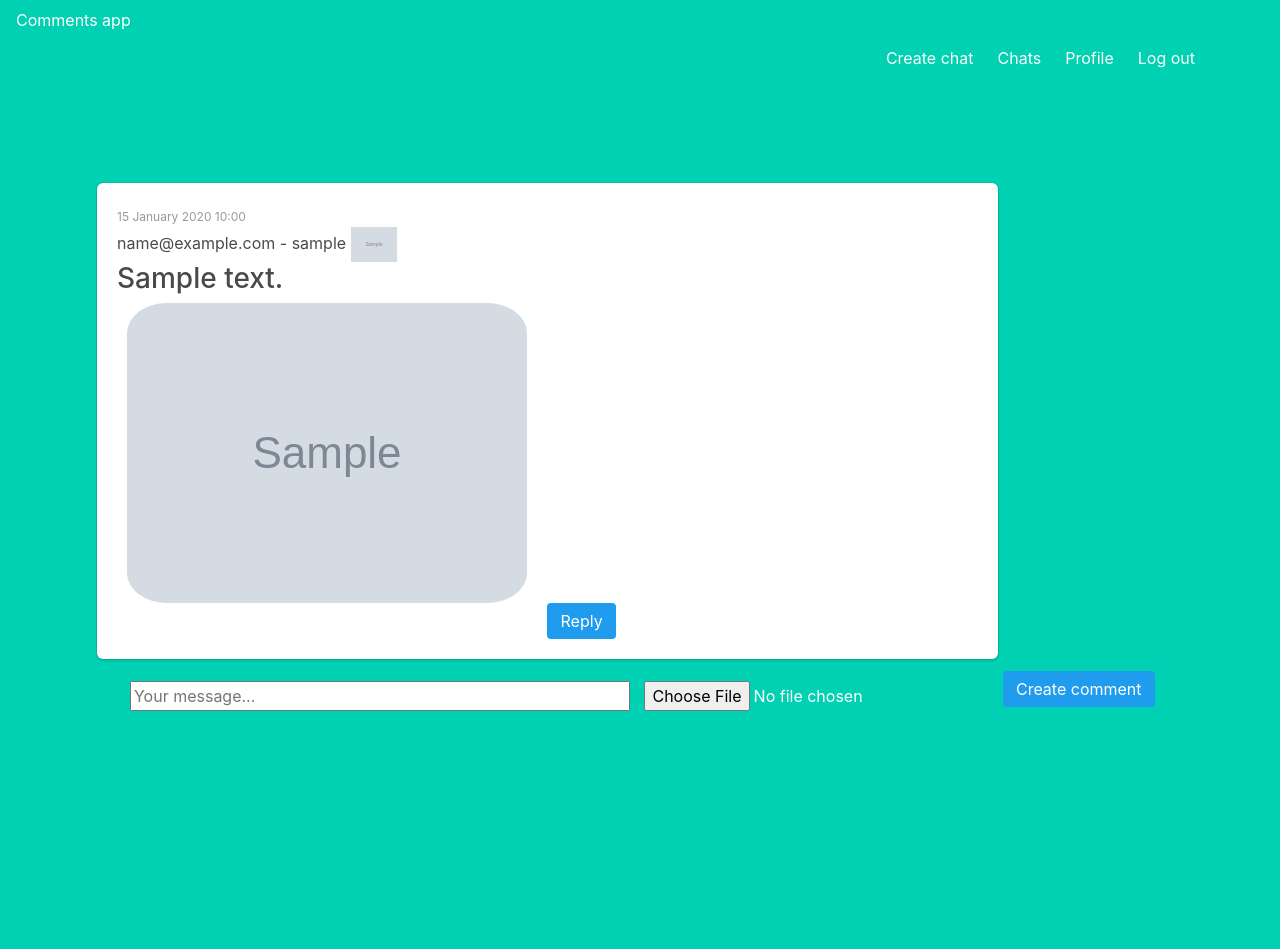
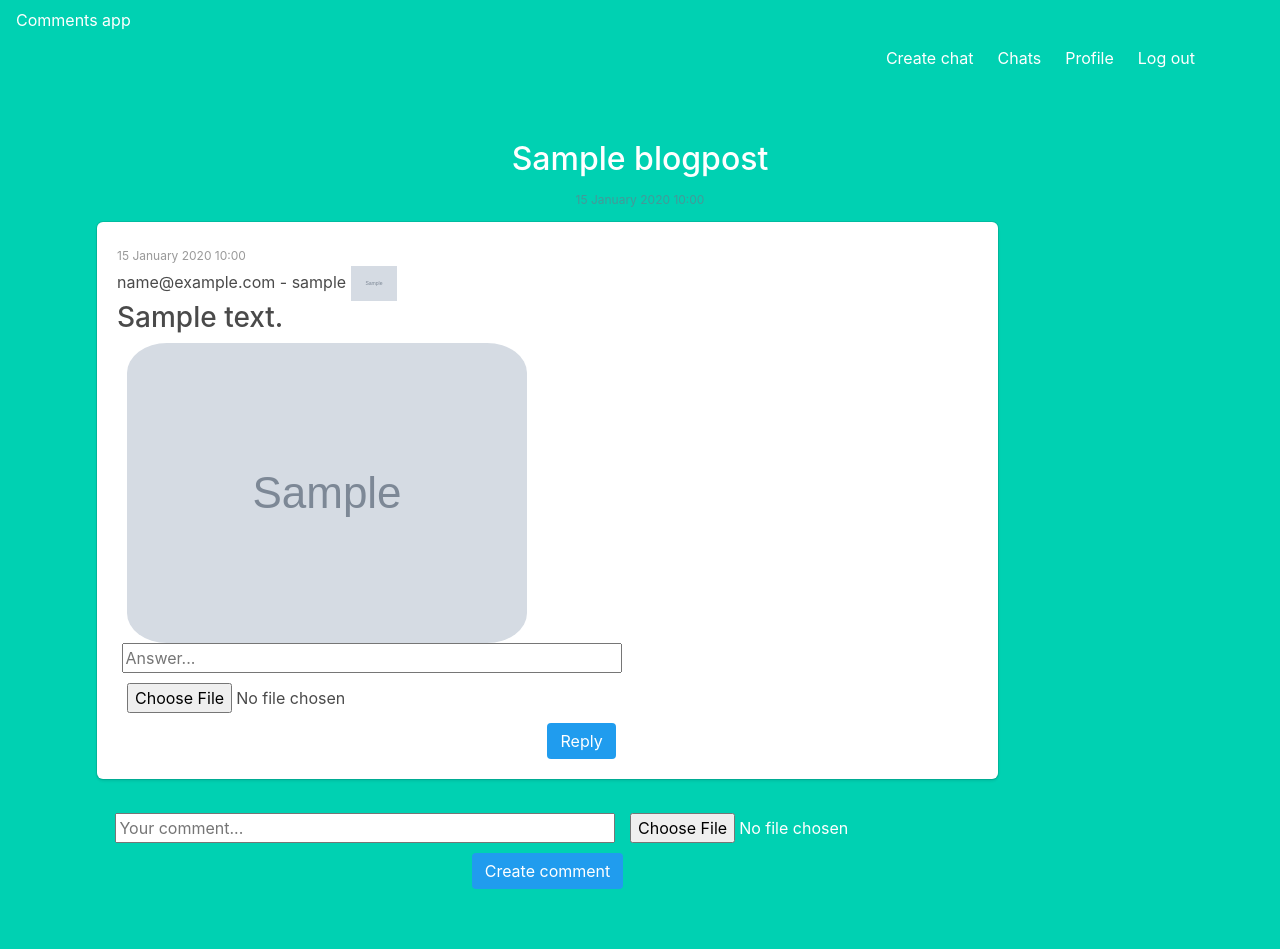
Before and after one commit to YevhenVovk1992/Comments_tree_django, a Django app: page /comments/1/ in a window 1280 px wide. Before the commit the page ends 711 px from the top, so only its background shows below. Run offline with Django 4.2, Linux system fonts and the light colour scheme; a user stored in the database is signed in; tables that the repository leaves empty hold one stand-in row (values such as "Sample post"); grey boxes marked "Sample" are stand-in pictures.

Commit message:
Create a form for replying to comments
add post method to 'CommentsView';
add HTML form to template 'chat';

```diff
--- a/comments/templates/comments/chat.html
+++ b/comments/templates/comments/chat.html
@@ -3,6 +3,13 @@
 
 
 {% block content %}
+<div class="p-10 lg:p-20 text-center">
+    <h2 class="text-3xl lg:text-6xl text-white">{{ chat.title }}</h2>
+    <span class="message-date" style="color: #499; font-size: 12px">
+        {{ chat.create_at|date:"j F Y H:i" }}
+    </span>
+</div>
+
 <div class="w-full flex flex-wrap items-center">
     <div class="column is-10 is-offset-0">
         {% for comment in comments %}
@@ -24,10 +31,23 @@
                          alt="image"/>
                   </a>
                 {% endif %}
+
+                 <form method="post" action="" class="inline-flex" enctype="multipart/form-data">
+                    {% csrf_token %}
+                    <input type="hidden" name="parent" value="{{ comment.pk }}">
+                    <label for="chat-message-input"></label>
+                    <input type="text" id="chat-message-input" name="text" style="width: 500px"  placeholder="Answer...">
+                    <input type="file" name="file" style="margin: 10px" id="chat-file-input">
                     <button class="button is-info is-middle" style="margin-left: 50%">Reply</button>
+                  </form>
+
             </div>
                  {% for i in comment.replies.all %}
                      <div class="box" style="text-align: left; margin-left: 10%">
+                        <div>
+                            <p>{{ comment.text }}</p>
+                            <hr>
+                        </div>
                         <span class="message-date" style="color: #999; font-size: 12px">
                             {{ i.create_at|date:"j F Y H:i" }}
                         </span>
@@ -48,14 +68,15 @@
             {% endif %}
         {% endfor %}
     </div>
-
+     <div class="column is-10 is-offset-0">
          <form method="post" action="" class="inline-flex" enctype="multipart/form-data">
              {% csrf_token %}
+             <input type="hidden" name="parent" value="">
             <label for="chat-message-input"></label>
-        <input type="text" id="chat-message-input" name="text" style="width: 500px"  placeholder="Your message...">
+            <input type="text" id="chat-message-input" name="text" style="width: 500px"  placeholder="Your comment...">
             <input type="file" name="file" style="margin: 10px" id="chat-file-input">
             <button class="button is-info is-middle">Create comment</button>
           </form>
-
+     </div>
 </div>
 {% endblock %}
--- a/comments/views.py
+++ b/comments/views.py
@@ -59,16 +59,27 @@ class CommentsView(View):
     def post(self, request, pk):
         comment = self.request.POST.get('text')
         file = self.request.FILES.get('file')
+        parent = models.Message.objects.filter(id=self.request.POST.get('parent')).first()
         user = self.request.user
         chat = models.BlogPost.objects.filter(id=self.request.session.get('chat')).first()
         try:
-            models.Message.objects.create(
-                user=user,
-                chat=chat,
-                text=comment,
-                email=user.email,
-                image=file
-            )
+            if not parent:
+                models.Message.objects.create(
+                    user=user,
+                    chat=chat,
+                    text=comment,
+                    email=user.email,
+                    image=file
+                )
+            else:
+                models.Message.objects.create(
+                    user=user,
+                    chat=chat,
+                    text=comment,
+                    email=user.email,
+                    parent=parent,
+                    image=file
+                )
         except ValidationError:
             pass
         return redirect("comments:comments", pk=pk)
```
Lines whose indentation alone changed are shown as unchanged.
